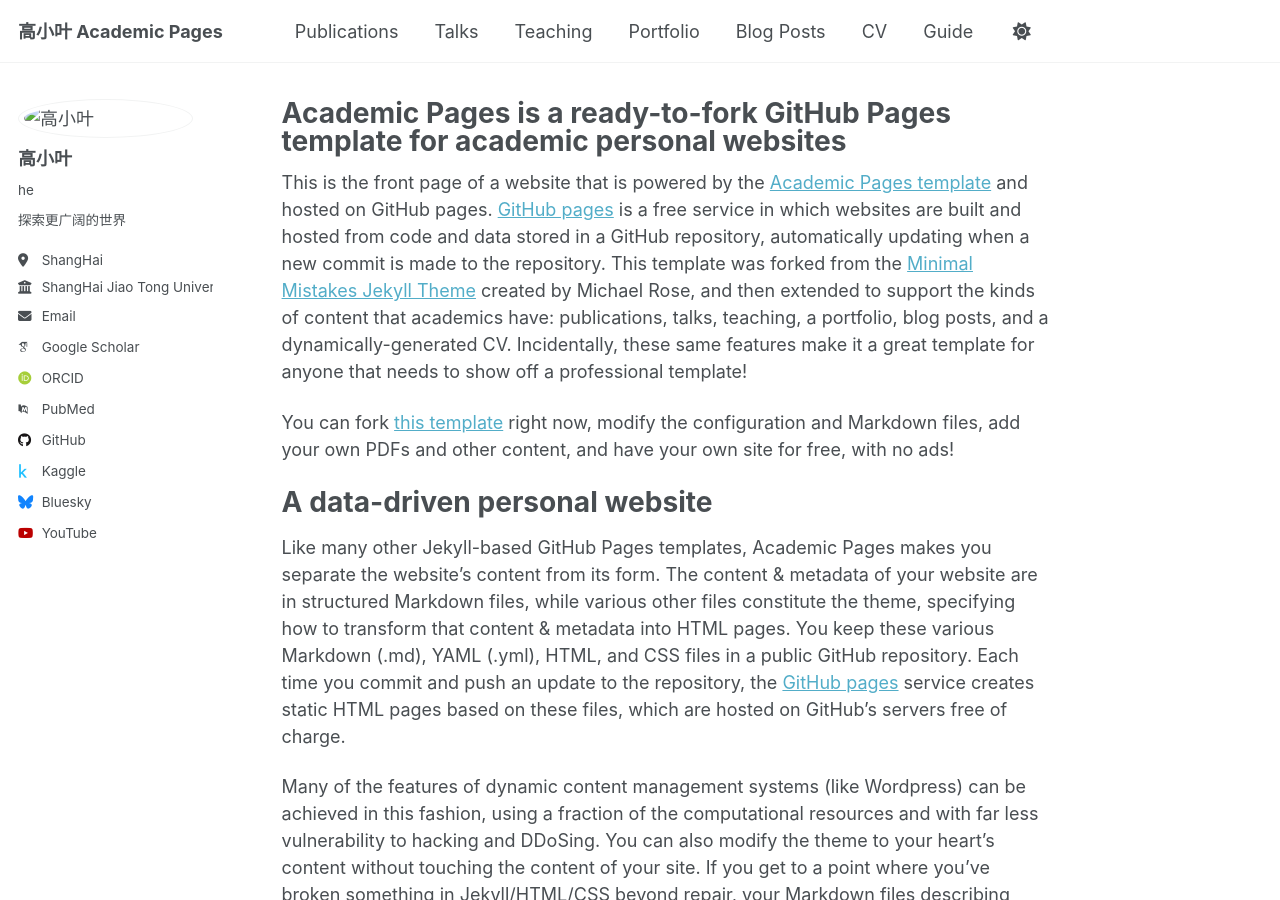
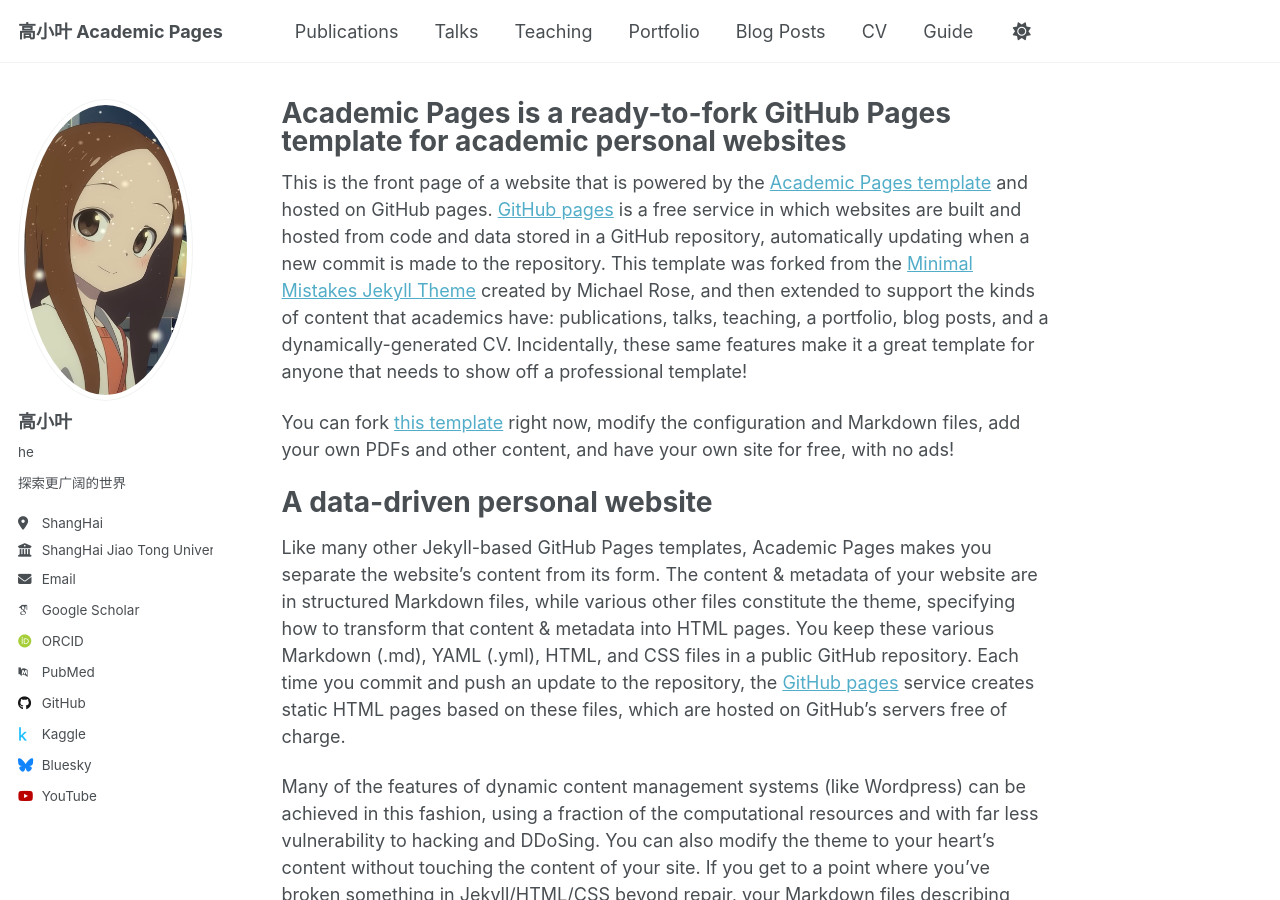
Before and after one commit to gaoyesjtu/gaoyesjtu.github.io, a Jekyll site: the page built from _pages/about.md, in a window 1280 px wide and 900 px high. Built offline with Jekyll 4.4.1, drawn with Linux system fonts in a browser that asks for light colours; some web fonts are replaced; a script that is not in the unit is left out.

Commit message:
Update _config.yml

```diff
--- a/_config.yml
+++ b/_config.yml
@@ -22,7 +22,7 @@ repository               : "academicpages/academicpages.github.io"
 #               Additional customization can be done by editing /_includes/author-profile.html
 author:
   # Biographic information
-  avatar           : "/images/avatar.jpg?v=2"
+  avatar           : "avatar.jpg"
   name             : "高小叶"
   pronouns         : "he"
   bio              : "探索更广阔的世界"
```
